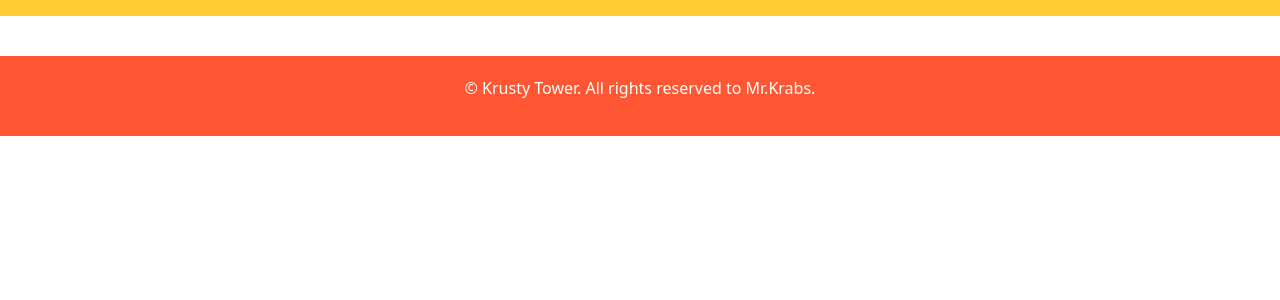
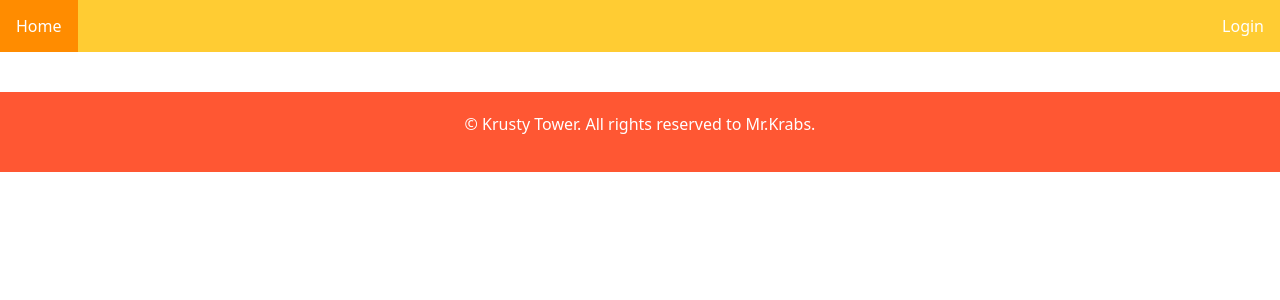
Before and after one commit to c14230256/Website-Proyek-Tekweb-Kelompok-8, a PHP site: page /pageReview.html in a window 1280 px wide. Shown: the top 300 px of the page. Run offline with PHP 8.4, Linux system fonts and the light colour scheme.

Commit message:
pageReview html and css add navbar and new pageLogin php test page

```diff
--- a/pagePriviewCSS.css
+++ b/pagePriviewCSS.css
@@ -1,5 +1,26 @@
 .navbar {
     background-color: #FFCC33;
+    list-style-type: none;
+    overflow: hidden;
+    padding: 0;
+    margin: 0;
+}
+
+.navbar li {
+    float: left;
+
+}
+
+.navbar li a{
+    display: block;
+    color: white;
+    text-align: center;
+    padding: 14px 16px;
+    text-decoration: none;
+}
+
+.navbar li a:hover {
+    background-color: #FF8C00;
 }
 
 .navbar-brand, .nav-link, .dropdown-item {
--- a/pageReview.html
+++ b/pageReview.html
@@ -10,7 +10,10 @@
 <body>
     <div>
         <div class="header">
-            <nav class = "navbar navbar-expand-lg"></nav>
+            <nav style="display: flex; justify-content: space-between;" class = "navbar navbar-expand-lg">
+                <li><a href="pageReview.html">Home</a></li>
+                <li style="float: right;"><a href="pageLogin.php">Login</a></li>
+            </nav>
         </div>
         <div class="main-content">
 
```
Also changed, not shown: pageLogin.php (added, +13 -0 lines).
